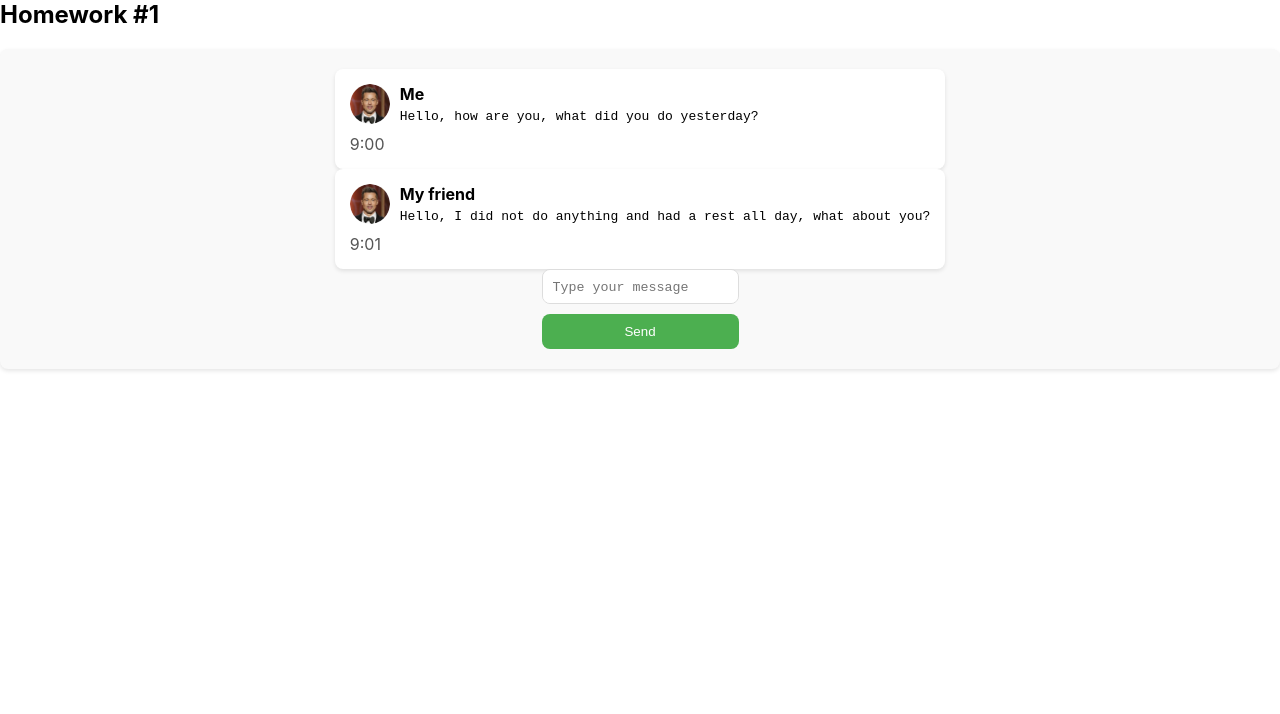
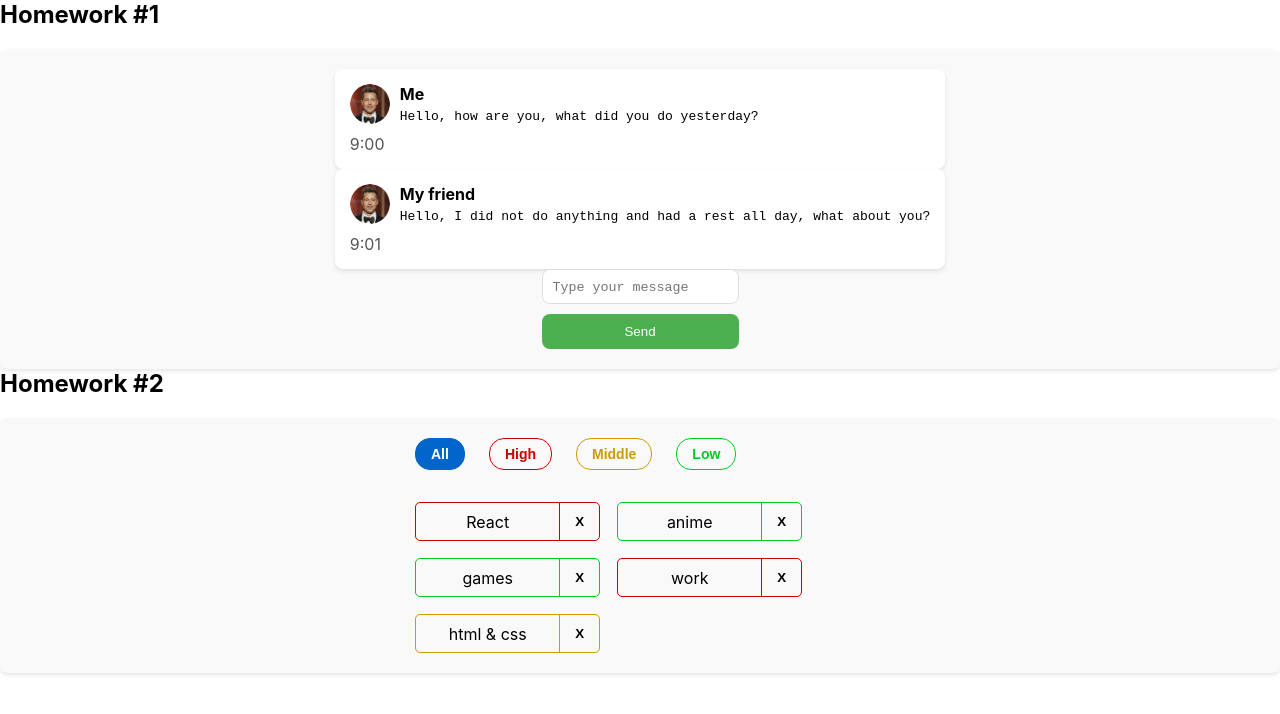
Before and after one commit to LizaWebDev/react-homeworks, a React (Create React App) app: page / in a window 1280 px wide. Shown: the top 714 px of the page. Built offline with nearby package versions, Linux system fonts and the light colour scheme.

Commit message:
Homework 2

```diff
--- a/src/s1-main/App.tsx
+++ b/src/s1-main/App.tsx
@@ -1,13 +1,14 @@
 import React from 'react'
 import s from './App.module.css'
 import HW1 from '../s2-homeworks/hw01/HW1'
+import HW2 from "../s2-homeworks/hw02/HW2";
 
 function App() {
     return (
         <div className={s.App}>
             <HW1/>
             {/*раскомментировать по ходу выполнения*/}
-            {/*<HW2/>*/}
+            <HW2/>
             {/*<HW3/>*/}
             {/*<HW4/>*/}
 
--- a/src/s2-homeworks/hw02/HW2.tsx
+++ b/src/s2-homeworks/hw02/HW2.tsx
@@ -1,58 +1,46 @@
-import React, {useState} from 'react'
-import Affairs from './affairs/Affairs'
-import s2 from '../../s1-main/App.module.css'
-
-/*
-* 1 - описать типы AffairPriorityType, AffairType
-* 2 - указать нужный тип для defaultAffairs
-* 3 - дописать типы и логику функции filterAffairs и проверить её тестами
-* 4 - выполнить пункт 3 для функции deleteAffair
-* 5 - указать нужный тип в useState с affairs
-* 6 - дописать тип и логику функции deleteAffairCallback
-* 7 - в файле Affairs.tsx дописать типизацию пропсов
-* 8 - в файле Affairs.tsx дописать логику функций setAll, setHigh, setMiddle, setLow
-* 9 - в файле Affair.tsx дописать типизацию пропсов
-* 10 - в файле Affair.tsx дописать функции deleteCallback и использовать
-* 11 - в файле Affair.tsx отобразить приходящие данные
-* */
+import React, { useState } from 'react';
+import Affairs from './affairs/Affairs';
+import s2 from '../../s1-main/App.module.css';
 
 // types
-export type AffairPriorityType = any // need to fix any
+export type AffairPriorityType = 'low' | 'middle' | 'high';
 export type AffairType = {
-    _id: any // need to fix any
-    name: any // need to fix any
-    priority: AffairPriorityType
-}
-export type FilterType = 'all' | AffairPriorityType
+    _id: number;
+    name: string;
+    priority: AffairPriorityType;
+};
+export type FilterType = 'all' | AffairPriorityType;
 
 // constants
-const defaultAffairs: any = [ // need to fix any
-    {_id: 1, name: 'React', priority: 'high'}, // студенты могут изменить содержимое name и количество элементов в массиве, ...priority не менять!
+const defaultAffairs: AffairType[] = [
+    {_id: 1, name: 'React', priority: 'high'},
     {_id: 2, name: 'anime', priority: 'low'},
     {_id: 3, name: 'games', priority: 'low'},
     {_id: 4, name: 'work', priority: 'high'},
     {_id: 5, name: 'html & css', priority: 'middle'},
-]
+];
 
 // pure helper functions
-export const filterAffairs = (affairs: any, filter: any): any => { // need to fix any
+export const filterAffairs = (affairs: AffairType[], filter: FilterType): AffairType[] => {
+    if (filter === 'all') {
+        return affairs;
+    } else {
+        return affairs.filter((affair) => affair.priority === filter);
+    }
+};
 
-
-    return affairs // need to fix
-}
-export const deleteAffair = (affairs: any, _id: any): any => { // need to fix any
-
-    return affairs // need to fix
-}
+export const deleteAffair = (affairs: AffairType[], _id: number): AffairType[] => {
+    return affairs.filter((affair) => affair._id !== _id);
+};
 
 function HW2() {
-    const [affairs, setAffairs] = useState<any>(defaultAffairs) // need to fix any
-    const [filter, setFilter] = useState<FilterType>('all')
+    const [affairs, setAffairs] = useState<AffairType[]>(defaultAffairs);
+    const [filter, setFilter] = useState<FilterType>('all');
 
-    const filteredAffairs = filterAffairs(affairs, filter)
-    const deleteAffairCallback = (_id: any) => { // need to fix any
-        // need to fix
-    }
+    const filteredAffairs = filterAffairs(affairs, filter);
+    const deleteAffairCallback = (_id: number) => {
+        setAffairs(deleteAffair(affairs, _id));
+    };
 
     return (
         <div id={'hw2'}>
@@ -66,7 +54,7 @@ function HW2() {
                 />
             </div>
         </div>
-    )
+    );
 }
 
-export default HW2
+export default HW2;
--- a/src/s2-homeworks/hw02/affairs/Affairs.tsx
+++ b/src/s2-homeworks/hw02/affairs/Affairs.tsx
@@ -1,41 +1,41 @@
-import React from 'react'
-import Affair from './affair/Affair'
-import {AffairType, FilterType} from '../HW2'
-import s from './Affairs.module.css'
+import React from 'react';
+import Affair from './affair/Affair';
+import { AffairType, FilterType } from '../HW2';
+import s from './Affairs.module.css';
 
 type AffairsPropsType = {
-    data: any // need to fix any
-    setFilter: any
-    deleteAffairCallback: any
-    filter: FilterType
-}
+    data: AffairType[];
+    setFilter: React.Dispatch<React.SetStateAction<FilterType>>;
+    deleteAffairCallback: (id: number) => void;
+    filter: FilterType;
+};
 
 function Affairs(props: AffairsPropsType) {
     const setAll = () => {
-        // need to fix
-    }
+        props.setFilter('all');
+    };
     const setHigh = () => {
-        // need to fix
-    }
+        props.setFilter('high');
+    };
     const setMiddle = () => {
-        // need to fix
-    }
+        props.setFilter('middle');
+    };
     const setLow = () => {
-        // need to fix
-    }
+        props.setFilter('low');
+    };
 
-    const cnAll = s.button + ' ' + s.all + (props.filter === 'all' ? ' ' + s.active : '')
-    const cnHigh = s.button + ' ' + s.high + (props.filter === 'high' ? ' ' + s.active : '')
-    const cnMiddle = s.button + ' ' + s.middle + (props.filter === 'middle' ? ' ' + s.active : '')
-    const cnLow = s.button + ' ' + s.low + (props.filter === 'low' ? ' ' + s.active : '')
+    const cnAll = `${s.button} ${s.all} ${props.filter === 'all' ? s.active : ''}`;
+    const cnHigh = `${s.button} ${s.high} ${props.filter === 'high' ? s.active : ''}`;
+    const cnMiddle = `${s.button} ${s.middle} ${props.filter === 'middle' ? s.active : ''}`;
+    const cnLow = `${s.button} ${s.low} ${props.filter === 'low' ? s.active : ''}`;
 
-    const mappedAffairs = props.data.map((a: AffairType) => (
+    const mappedAffairs = props.data.map((a) => (
         <Affair
-            key={a._id} // кеи ОБЯЗАТЕЛЬНЫ в 99% - так что лучше их писать всегда при создании компонент в мапе
+            key={a._id}
             affair={a}
             deleteAffairCallback={props.deleteAffairCallback}
         />
-    ))
+    ));
 
     return (
         <div>
@@ -71,7 +71,7 @@ function Affairs(props: AffairsPropsType) {
             </div>
             <div className={s.affairs}>{mappedAffairs}</div>
         </div>
-    )
+    );
 }
 
-export default Affairs
+export default Affairs;
--- a/src/s2-homeworks/hw02/affairs/affair/Affair.tsx
+++ b/src/s2-homeworks/hw02/affairs/affair/Affair.tsx
@@ -1,49 +1,43 @@
-import React from 'react'
-import { AffairType } from '../../HW2'
-import s from './Affair.module.css'
-import s2 from '../Affairs.module.css'
+import React from 'react';
+import {AffairType} from '../../HW2';
+import s from './Affair.module.css';
+import s2 from '../Affairs.module.css';
 
 type AffairPropsType = {
-    // key не нужно типизировать
-    affair: AffairType
-    deleteAffairCallback: any // need to fix any
-}
+    affair: AffairType;
+    deleteAffairCallback: (id: number) => void;
+};
 
 function Affair(props: AffairPropsType) {
     const deleteCallback = () => {
-        // need to fix
-    }
+        props.deleteAffairCallback(props.affair._id);
+    };
 
-    const nameClass = s.name + ' ' + s2[props.affair.priority]
-    const buttonClass = s.closeButton + ' ' + s2[props.affair.priority]
-    const affairClass = s.affair + ' ' + s2[props.affair.priority]
+    const nameClass = `${s.name} ${s2[props.affair.priority]}`;
+    const buttonClass = `${s.closeButton} ${s2[props.affair.priority]}`;
+    const affairClass = `${s.affair} ${s2[props.affair.priority]}`;
 
     return (
         <div
-            id={'hw2-affair-' + props.affair._id}
+            id={`hw2-affair-${props.affair._id}`}
             className={affairClass}
         >
-            <div id={'hw2-name-' + props.affair._id} className={nameClass}>
-                {/*создаёт студент*/}
-
-                {/**/}
+            <div id={`hw2-name-${props.affair._id}`} className={nameClass}>
+                {props.affair.name}
             </div>
-            <div id={'hw2-priority-' + props.affair._id} hidden>
+            <div id={`hw2-priority-${props.affair._id}`} hidden>
                 {props.affair.priority}
             </div>
 
             <button
-                id={'hw2-button-delete-' + props.affair._id}
+                id={`hw2-button-delete-${props.affair._id}`}
                 className={buttonClass}
-                // need to fix
-
+                onClick={deleteCallback}
             >
-                {/*текст кнопки могут изменить студенты*/}
                 X
-                {/**/}
             </button>
         </div>
-    )
+    );
 }
 
-export default Affair
+export default Affair;
```
